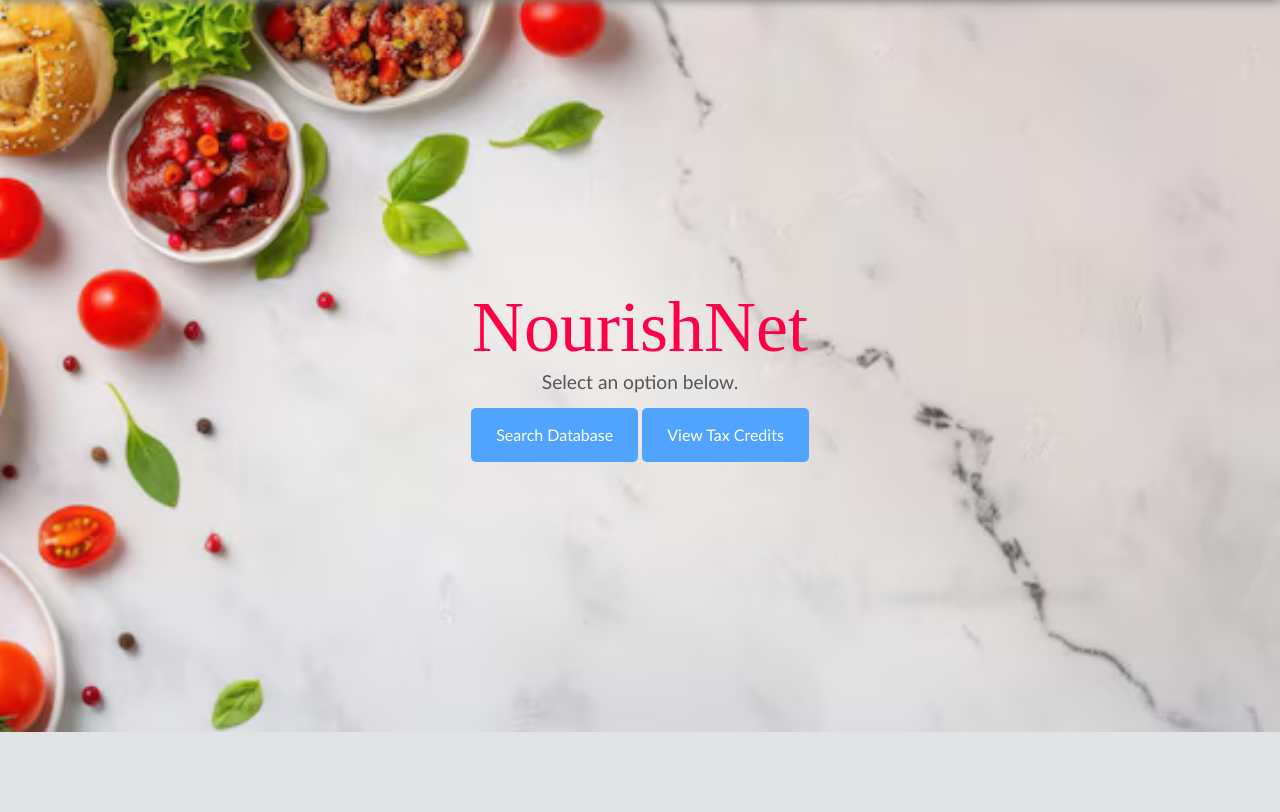
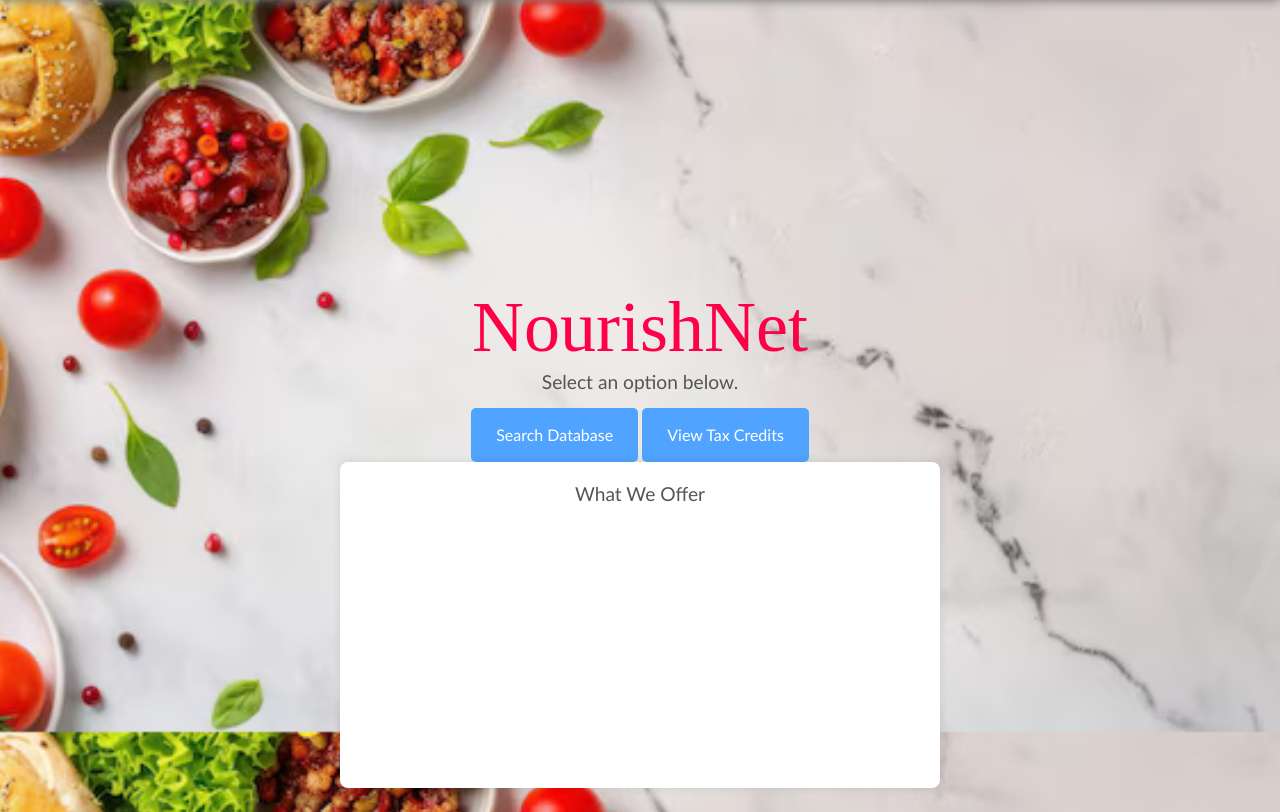
Before and after one commit to maxtmiller/NourishNet, a Flask app: template templates/homeBusiness.html in a window 1280 px wide. Shown: the part 68-880 px from the top of the page. Before the commit the page ends 800 px from the top, so only its background shows below. Run offline with Flask 3, Linux system fonts and the light colour scheme; the template is opened without the code that fills it, so the values that code supplies are empty; some libraries are stand-ins or nearby versions; some web fonts are replaced.

Commit message:
Update homeBusiness.html

```diff
--- a/templates/homeBusiness.html
+++ b/templates/homeBusiness.html
@@ -14,6 +14,42 @@
             <button class="main-btn" onclick="items()"> Search Database </button>
             <button class="main-btn" onclick="credits()"> View Tax Credits </button>
         </div>
+
+        <!-- "What We Offer" Section -->
+        <section class="content-section bs-primary text-white text-center" id="services">
+            <div class="container px-4 px-lg-5">
+                <div class="content-section-heading">
+                    <h2 class="mb-5">What We Offer</h2>
+                </div>
+                <div class="row gx-4 gx-lg-5">
+                    <div class="col-lg-3 col-md-6 mb-5 mb-lg-0">
+                        <span class="service-icon rounded-circle mx-auto mb-3"><i class="icon-screen-smartphone"></i></span>
+                        <h4><strong>Real-Time Matching</strong></h4>
+                        <p class="text-faded mb-0">Instantly connect donors with food banks near them.</p>
+                    </div>
+                    <div class="col-lg-3 col-md-6 mb-5 mb-lg-0">
+                        <span class="service-icon rounded-circle mx-auto mb-3"><i class="icon-pencil"></i></span>
+                        <h4><strong>Seamless Donations</strong></h4>
+                        <p class="text-faded mb-0">Easy, hassle-free food donation process for businesses.</p>
+                    </div>
+                    <div class="col-lg-3 col-md-6 mb-5 mb-md-0">
+                        <span class="service-icon rounded-circle mx-auto mb-3"><i class="icon-like"></i></span>
+                        <h4><strong>Community Impact</strong></h4>
+                        <p class="text-faded mb-0">
+                            Helping reduce food waste and fight hunger together.
+                        </p>
+                    </div>
+                    <div class="col-lg-3 col-md-6">
+                        <span class="service-icon rounded-circle mx-auto mb-3">
+                            <i class="fas fa-check-circle"></i>
+                        </span>
+                        <h4><strong>Verified Donors</strong></h4>
+                        <p class="text-faded mb-0">Ensuring only registered businesses contribute.</p>
+                    </div>
+                </div>
+            </div>
+        </section>
+
         <script>
             function items() {
                 window.location.href = "/search";
```
